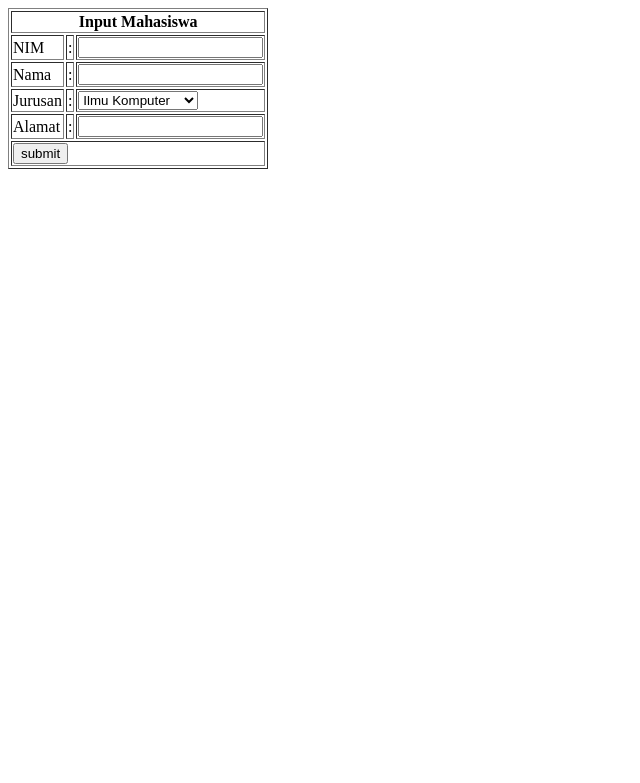
After one commit to ninuninuninnu/wp2_wisnu, a CodeIgniter app: page /CI301/index.php/mahasiswa/insert in a window 1280 px wide. The commit adds this page. Shown: the top 783 px of the page, without its empty margins (0-640 px from the left). Run offline with CodeIgniter, Linux system fonts and the light colour scheme; tables that the repository leaves empty or names only in its code hold one stand-in row (values such as "Sample post").

Commit message:
Latihan4&5

```diff
--- a/application/config/autoload.php
+++ b/application/config/autoload.php
@@ -58,7 +58,7 @@ $autoload['packages'] = array();
 |
 |	$autoload['libraries'] = array('user_agent' => 'ua');
 */
-$autoload['libraries'] = array('database','session');
+$autoload['libraries'] = array('database','session','form_validation');
 
 /*
 | -------------------------------------------------------------------
--- a/application/controllers/mahasiswa.php
+++ b/application/controllers/mahasiswa.php
@@ -8,6 +8,7 @@ class mahasiswa extends CI_Controller
     }
     function index()
     {
+        $this->load->helper('url');
         $data['mahasiswa'] = $this->m_mahasiswa->tampilData()->result();
         $this->load->view('mahasiswa', $data);
     }
@@ -17,4 +18,148 @@ class mahasiswa extends CI_Controller
         $data['mahasiswa'] = $this->m_mahasiswa->tampilData()->result();
         $this->load->view('mahasiswa', $data);
     }
+
+    function insert()
+    {
+        $data['mahasiswa'] = $this->m_mahasiswa->tampilData()->result();
+        $this->load->view('insert', $data);
+    }
+
+    function insertData()
+    {
+        $nim = $this->input->post('nim');
+        $nama = $this->input->post('nama');
+        $jurusan = $this->input->post('jurusan');
+        $alamat = $this->input->post('alamat');
+
+
+
+        $this->load->library('form_validation');
+
+        $this->form_validation->set_rules(
+            'nim',
+            'nim',
+            'required|min_length[8]|is_unique[mahasiswa.nim]',
+            [
+                'required' => '* Nim Harus DiIsi',
+                'min_lenght' => '* Nim Harus 8 Digit',
+                'is_unique' => '*Nim Sudah Terpakai'
+            ]
+        );
+
+
+        $this->form_validation->set_rules(
+            'nama',
+            'Nama',
+            'required',
+            [
+                'required' => '* Nama Harus Diisi Harus DiIsi',
+
+            ]
+        );
+
+        $this->form_validation->set_rules(
+            'jurusan',
+            'Jurusan',
+            'required',
+            [
+                'required' => '* Jurusan Harus Diisi Harus DiIsi',
+
+            ]
+        );
+
+        $this->form_validation->set_rules(
+            'alamat',
+            'alamat',
+            'required',
+            [
+                'required' => '* alamat Harus Diisi Harus DiIsi',
+
+            ]
+        );
+
+        if ($this->form_validation->run() != true) {
+            $this->load->helper('url');
+            $this->load->view('insert');
+        } else {
+
+            $data = array(
+                'nim' => $nim,
+                'nama' => $nama,
+                'jurusan' => $jurusan,
+                'alamat' => $alamat
+            );
+            $this->m_mahasiswa->input_data($data, 'mahasiswa');
+            redirect('http://localhost/CI301/index.php/mahasiswa');
+        }
+    }
+
+    function edit($nim)
+    {
+        $where = array('nim' => $nim);
+        $data['mahasiswa'] = $this->m_mahasiswa->edit_data($where, 'mahasiswa')->result();
+        $this->load->view('edit', $data);
+    }
+
+
+    function update()
+    {
+        $nim = $this->input->post('nim');
+        $nama = $this->input->post('nama');
+        $jurusan = $this->input->post('jurusan');
+        $alamat = $this->input->post('alamat');
+
+
+        $this->load->library('form_validation');
+
+        $this->form_validation->set_rules(
+            'nama',
+            'Nama',
+            'required',
+            [
+                'required' => '* Nama Harus Diisi Harus DiIsi',
+
+            ]
+        );
+
+        $this->form_validation->set_rules(
+            'jurusan',
+            'Jurusan',
+            'required',
+            [
+                'required' => '* Jurusan Harus Diisi Harus DiIsi',
+
+            ]
+        );
+
+        $this->form_validation->set_rules(
+            'alamat',
+            'alamat kosong',
+            'required',
+            [
+                'required' => '* alamat Harus Diisi Harus DiIsi',
+
+            ]
+        );
+        if ($this->form_validation->run() != true) {
+            $where = array('nim' => $nim);
+            $data['mahasiswa'] = $this->m_mahasiswa->edit_data($where, 'mahasiswa')->result();
+            $this->load->view('edit', $data);
+        } else {
+
+            $data = array(
+
+                'nama' => $nama,
+                'jurusan' => $jurusan,
+                'alamat' => $alamat
+            );
+
+            $where = array(
+                'nim' => $nim
+            );
+
+            $this->m_mahasiswa->update_data($where, $data, 'mahasiswa');
+            redirect('http://localhost/CI301/index.php/mahasiswa');
+        }
+    }
 }
--- a/application/models/m_mahasiswa.php
+++ b/application/models/m_mahasiswa.php
@@ -18,4 +18,23 @@ class m_mahasiswa extends CI_Model
         $this->db->delete($this->table);
         //DELETE FROM mahasiswa WHERE nim = $nim;
     }
+
+    function input_data($data,$table){
+		$this->db->insert($table,$data);
+	}
+
+    function edit_data($where,$table){
+		return $this->db->get_where($table,$where);
+
+	}
+
+	function update_data($where,$data,$table){
+		$this->db->where($where);
+
+
+		$this->db->update($table,$data);
+
+	}
+
+
 }
--- /dev/null
+++ b/application/views/insert.php
@@ -0,0 +1,49 @@
+<html>
+
+<body>
+    <form action="<?= base_url('index.php/mahasiswa/insertData'); ?>" method="post">
+        <table border="1%">
+            <tr>
+                <th colspan="3">
+                    Input Mahasiswa
+                </th>
+            </tr>
+            <tr>
+                <td>NIM</td>
+                <td>:</td>
+                <td><input type="text" name="nim" id="nim"></td>
+            </tr>
+            <tr>
+                <td>Nama</td>
+                <td>:</td>
+                <td><input type="text" name="nama" id="nama"></td>
+            </tr>
+            <tr>
+                <td>Jurusan</td>
+                <td>:</td>
+                <td>
+                    <select name="jurusan" id="jurusan">
+                        <option value="Ilmu Komputer">Ilmu Komputer</option>
+                        <option value="Akutansi">Akutansi</option>
+                        <option value="Ilmu Komunikasi">Ilmu Komunikasi</option>
+                        <option value="Bahasa">Bahasa</option>
+                    </select>
+                </td>
+            </tr>
+            <tr>
+                <td>Alamat</td>
+                <td>:</td>
+                <td><input type="text" name="alamat" id="alamat"></td>
+            </tr>
+            <tr>
+                <td colspan="3"><input type="submit" name="submit" id="output" value="submit"></td>
+            </tr>
+        </table>
+        <?php
+        $this->load->library('form_validation');
+        echo validation_errors();
+        ?>
+    </form>
+</body>
+
+</html>
```
Also changed, not shown: application/views/edit.php (added, +58 -0 lines), application/views/mahasiswa.php (+6 -2 lines).
